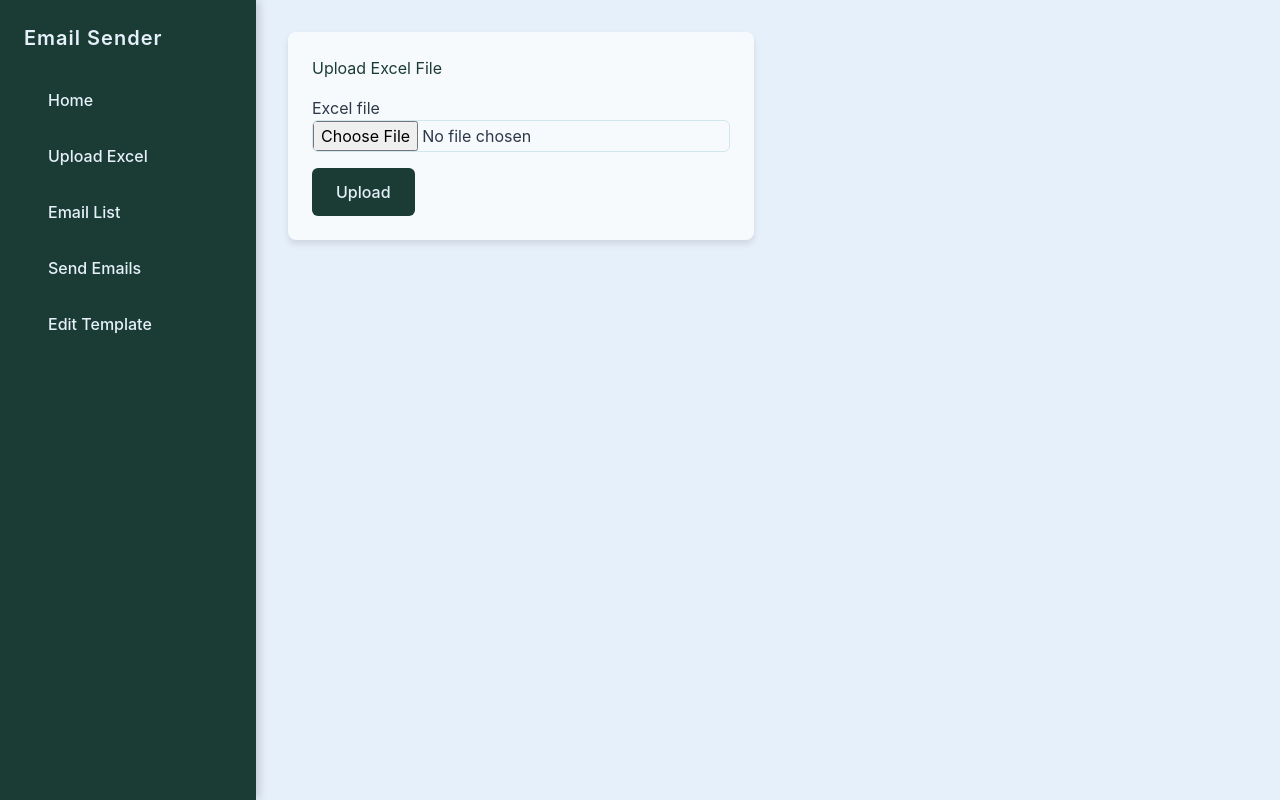
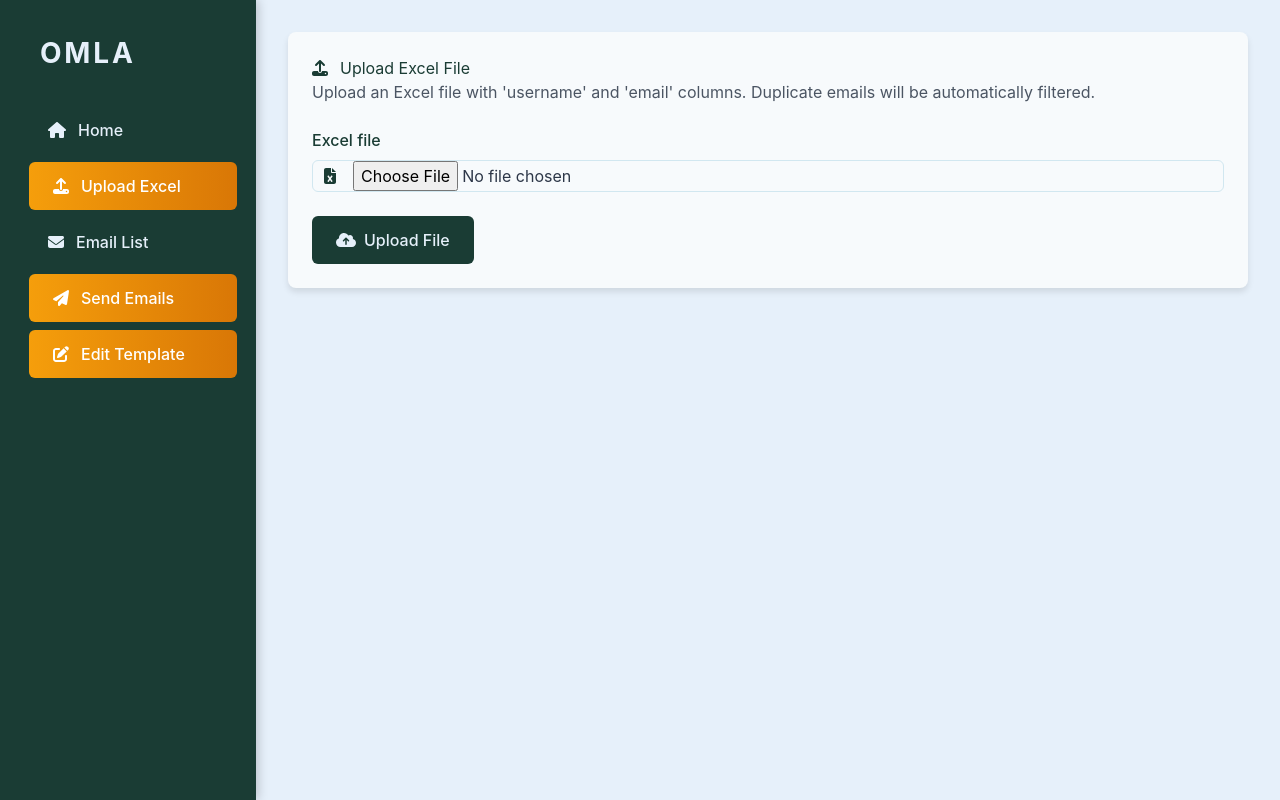
Before and after one commit to alexwaya0/email-marketing, a Django app: template sender/templates/sender/upload_excel.html in a window 1280 px wide. Run offline with Django 3.2, Linux system fonts and the light colour scheme; the template is opened without the code that fills it, so the values that code supplies are empty, except form fields; tables that the repository leaves empty hold one stand-in row (values such as "Sample post"); form fields are guessed from the names that the template uses; some libraries are stand-ins or nearby versions.

Commit message:
ensure templates span fully on width

```diff
--- a/sender/templates/sender/base.html
+++ b/sender/templates/sender/base.html
@@ -3,54 +3,82 @@
 <head>
     <meta charset="UTF-8">
     <meta name="viewport" content="width=device-width, initial-scale=1.0">
-    <title>Email Sender App</title>
+    <title>OMLA - Email Sender App</title>
     <script src="https://cdn.tailwindcss.com"></script>
+    <script src="https://cdnjs.cloudflare.com/ajax/libs/font-awesome/6.4.2/js/all.min.js"></script>
     <style>
-        /* Modern, polished styling with dark teal sidebar and muted teal body */
         body {
             font-family: -apple-system, BlinkMacSystemFont, 'San Francisco', 'Helvetica Neue', Helvetica, Arial, sans-serif;
-            background-color: #E6F0FA; /* Muted teal background */
-            color: #2D3748; /* Dark gray for text */
+            background-color: #E6F0FA;
+            color: #2D3748;
             margin: 0;
             line-height: 1.6;
+            overflow-x: hidden;
         }
         aside {
-            background-color: #1A3C34; /* Dark teal sidebar */
+            background-color: #1A3C34;
             box-shadow: 2px 0 10px rgba(0, 0, 0, 0.2);
             transition: all 0.3s ease;
+            width: 256px;
+            position: fixed;
+            top: 0;
+            bottom: 0;
         }
-        aside h1 {
-            font-size: 1.5rem;
-            font-weight: 600;
+        aside h1 a {
+            font-size: 1.75rem;
+            font-weight: 700;
             color: #E6F0FA;
-            letter-spacing: 0.05em;
+            letter-spacing: 0.1em;
+            text-decoration: none;
+            display: inline-block;
+            padding: 0.5rem 1rem;
+            border-radius: 0.375rem;
+            transition: all 0.3s ease;
+            background: linear-gradient(to right, transparent, transparent);
+        }
+        aside h1 a:hover {
+            background: linear-gradient(to right, #F59E0B, #D97706);
+            color: #FFFFFF;
+            transform: scale(1.05);
         }
         aside a {
             color: #E6F0FA;
             font-weight: 500;
             padding: 0.75rem 1.5rem;
-            display: block;
+            display: flex;
+            align-items: center;
+            gap: 0.75rem;
             border-radius: 0.375rem;
             transition: all 0.2s ease;
         }
-        aside a:hover {
-            background-color: #25544A; /* Lighter dark teal on hover */
+        aside a:hover, aside a.active {
+            background: linear-gradient(to right, #F59E0B, #D97706);
+            color: #FFFFFF;
             transform: translateX(5px);
+        }
+        aside a i {
+            font-size: 1.2rem;
         }
         main {
             background-color: #E6F0FA;
             min-height: 100vh;
-            padding: 2rem;
+            margin-left: 256px;
+            width: calc(100vw - 256px);
+            padding: 0;
         }
         .container {
-            max-width: 1200px;
-            margin: 0 auto;
+            width: 100%;
+            padding: 2rem;
+            box-sizing: border-box;
         }
         h2 {
             font-size: 2rem;
             font-weight: 700;
             color: #1A3C34;
             margin-bottom: 1.5rem;
+            display: flex;
+            align-items: center;
+            gap: 0.75rem;
         }
         button, .btn {
             background-color: #1A3C34;
@@ -61,6 +89,9 @@
             transition: all 0.3s ease;
             border: none;
             cursor: pointer;
+            display: inline-flex;
+            align-items: center;
+            gap: 0.5rem;
         }
         button:hover, .btn:hover {
             background-color: #25544A;
@@ -72,17 +103,18 @@
             border-radius: 0.5rem;
             overflow: hidden;
             box-shadow: 0 4px 6px rgba(0, 0, 0, 0.1);
+            width: 100%;
+            table-layout: fixed;
+        }
+        th, td {
+            padding: 1rem;
+            border-bottom: 1px solid #E2E8F0;
+            text-align: left;
         }
         th {
             background-color: #D1E7F0;
             color: #1A3C34;
             font-weight: 600;
-            padding: 1rem;
-            text-align: left;
-        }
-        td {
-            padding: 1rem;
-            border-bottom: 1px solid #E2E8F0;
         }
         tr:last-child td {
             border-bottom: none;
@@ -93,6 +125,8 @@
             padding: 0.75rem;
             width: 100%;
             transition: all 0.3s ease;
+            background-color: #F7FAFC;
+            box-sizing: border-box;
         }
         input:focus, textarea:focus {
             outline: none;
@@ -103,6 +137,7 @@
             display: flex;
             gap: 0.5rem;
             margin-top: 1rem;
+            justify-content: center;
         }
         .pagination a, .pagination span {
             padding: 0.5rem 1rem;
@@ -120,19 +155,31 @@
             border-radius: 0.5rem;
             padding: 1.5rem;
             box-shadow: 0 4px 6px rgba(0, 0, 0, 0.1);
+            width: 100%;
+            box-sizing: border-box;
+        }
+        .form-group {
+            display: flex;
+            flex-direction: column;
+            gap: 0.5rem;
+            width: 100%;
+        }
+        .form-group label {
+            font-weight: 500;
+            color: #1A3C34;
         }
     </style>
 </head>
 <body class="flex">
     <aside class="w-64 h-screen fixed">
         <div class="p-6">
-            <h1 class="text-xl">Email Sender</h1>
+            <h1><a href="{% url 'dashboard' %}">OMLA</a></h1>
             <ul class="mt-6 space-y-2">
-                <li><a href="{% url 'dashboard' %}">Home</a></li>
-                <li><a href="{% url 'upload_excel' %}">Upload Excel</a></li>
-                <li><a href="{% url 'email_list' %}">Email List</a></li>
-                <li><a href="{% url 'send_emails' %}">Send Emails</a></li>
-                <li><a href="{% url 'edit_template' %}">Edit Template</a></li>
+                <li><a href="{% url 'dashboard' %}" class="{% if request.path == '/' %}active{% endif %}"><i class="fas fa-home"></i> Home</a></li>
+                <li><a href="{% url 'upload_excel' %}" class="{% if 'upload' in request.path %}active{% endif %}"><i class="fas fa-upload"></i> Upload Excel</a></li>
+                <li><a href="{% url 'email_list' %}" class="{% if 'emails' in request.path %}active{% endif %}"><i class="fas fa-envelope"></i> Email List</a></li>
+                <li><a href="{% url 'send_emails' %}" class="{% if 'send' in request.path %}active{% endif %}"><i class="fas fa-paper-plane"></i> Send Emails</a></li>
+                <li><a href="{% url 'edit_template' %}" class="{% if 'template' in request.path %}active{% endif %}"><i class="fas fa-edit"></i> Edit Template</a></li>
             </ul>
         </div>
     </aside>
--- a/sender/templates/sender/upload_excel.html
+++ b/sender/templates/sender/upload_excel.html
@@ -2,14 +2,22 @@
 
 {% block content %}
 <div class="card">
-    <h2>Upload Excel File</h2>
-    <form method="post" enctype="multipart/form-data" class="space-y-4">
-        {% csrf_token %}
-        <div>
-            {{ form.excel_file.label_tag }}
-            {{ form.excel_file }}
-        </div>
-        <button type="submit" class="btn">Upload</button>
-    </form>
+    <h2><i class="fas fa-upload"></i> Upload Excel File</h2>
+    <div class="w-full">
+        <p class="text-gray-600 mb-4">Upload an Excel file with 'username' and 'email' columns. Duplicate emails will be automatically filtered.</p>
+        <form method="post" enctype="multipart/form-data" class="space-y-6">
+            {% csrf_token %}
+            <div class="form-group">
+                {{ form.excel_file.label_tag }}
+                <div class="relative">
+                    <i class="fas fa-file-excel absolute left-3 top-1/2 transform -translate-y-1/2 text-[#1A3C34]"></i>
+                    <input type="file" name="excel_file" class="pl-10 w-full" required>
+                </div>
+            </div>
+            <div>
+                <button type="submit" class="btn"><i class="fas fa-cloud-upload-alt"></i> Upload File</button>
+            </div>
+        </form>
+    </div>
 </div>
 {% endblock %}
```
Also changed, not shown: sender/templates/sender/dashboard.html (+19 -2 lines), sender/templates/sender/edit_template.html (+17 -10 lines), sender/templates/sender/email_list.html (+14 -9 lines), sender/views.py (+4 -5 lines).
